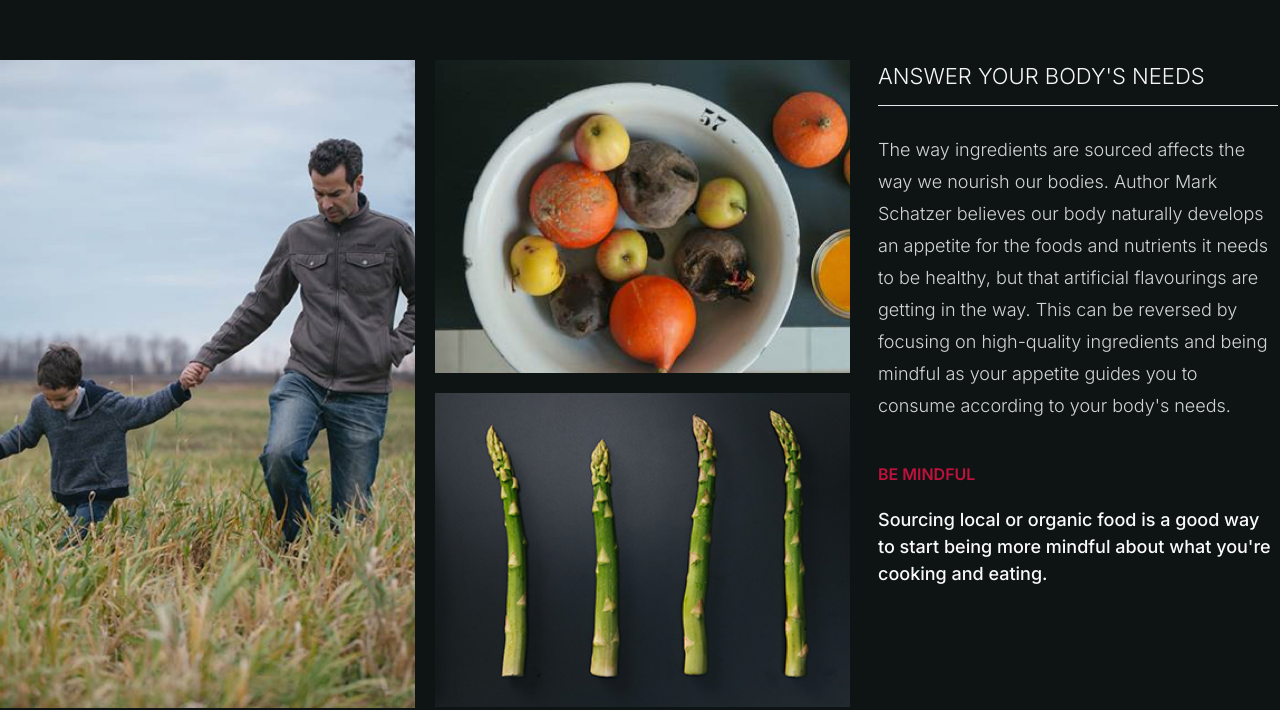
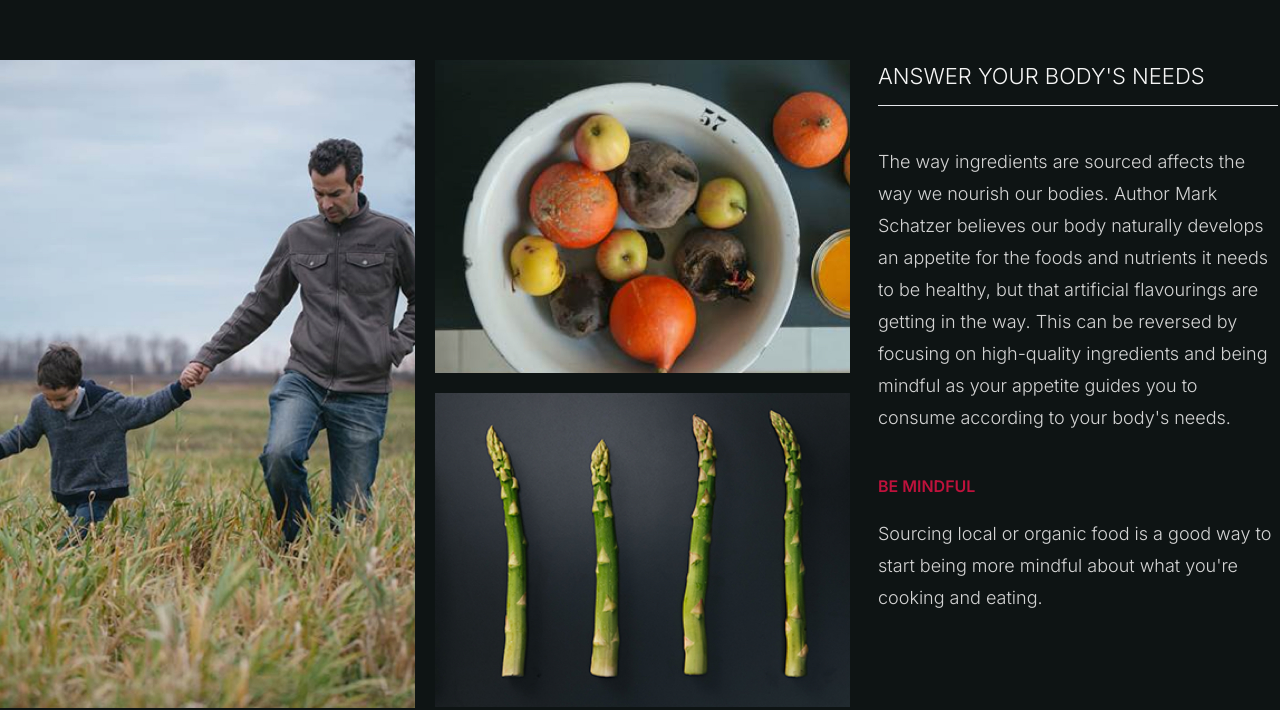
Before and after one commit to JacobDiazCruz/invision-test-app, a Next.js app: page / in a window 1280 px wide. Shown: the part 120-830 px from the top of the page. Built offline with nearby package versions, Linux system fonts and the light colour scheme.

Commit message:
Updated: Banner component to render content dynamically

```diff
--- a/src/app/components/Banner.tsx
+++ b/src/app/components/Banner.tsx
@@ -1,43 +1,48 @@
-import Image from "next/image";
-import HoldingHands from "../../../public/assets/component-01/Image-01@2x.jpg";
-import Veggies from "../../../public/assets/component-01/Image-02@2x.jpg";
-import Veggie from "../../../public/assets/component-01/Image-03@2x.jpg";
+import { sectionOne } from "@/config/contents";
+import Image, { StaticImageData } from "next/image";
+
+type ImageItem = {
+  alt: string;
+  src: StaticImageData;
+};
 
 export default function Banner() {
+  const images: ImageItem[] = sectionOne.images;
+
   return (
     <div className="flex gap-7">
       <div className="flex gap-5 w-[850px]">
         <div>
           <Image
-            alt="Man holding hands"
-            src={HoldingHands}
+            alt={images[0].alt}
+            src={images[0].src}
           />
         </div>
         <div>
           <Image
-            alt="Man holding hands"
-            src={Veggies}
+            alt={images[1].alt}
+            src={images[1].src}
           />
           <Image
-            alt="Man holding hands"
-            src={Veggie}
+            alt={images[2].alt}
+            src={images[2].src}
             className="mt-5"
           />
         </div>
       </div>
       <div className="text font-light w-[400px]">
-        <h1 className="text-[22px] text-neutral-100">ANSWER YOUR BODY&apos;S NEEDS</h1>
+        <h1 className="text-[22px] text-neutral-100">{sectionOne.title}</h1>
         <hr className="mb-7 mt-3"/>
-        <p className="text-[18px] font-light text-neutral-300 leading-8">The way ingredients are sourced affects the way we nourish our bodies. Author Mark Schatzer believes our body naturally develops an appetite
-          for the foods and nutrients it needs to be healthy, but that artificial flavourings are getting in the way. This can be reversed by focusing on
-          high-quality ingredients and being mindful as your appetite guides you to consume according to your body&apos;s needs.
-        </p>
-        <div className="mt-10">
-          <h4 className="text-rose-700 font-semibold">BE MINDFUL</h4>
-          <p className="text-[18px] mt-5 font-medium text-neutral-50">
-            Sourcing local or organic food is a good way to start being more mindful about what you&apos;re cooking and eating.
-          </p>
-        </div>
+        {sectionOne.body.map((body, index: number) => (
+          <div className="mt-5" key={index}>
+            <h4 className="text-rose-700 font-semibold mt-10">
+              {body.subTitle}
+            </h4>
+            <p className="text-[18px] mt-5 font-light text-neutral-300 line-clamp-10 leading-8">
+              {body.paragraph}
+            </p>
+          </div>
+        ))}
       </div>
     </div>
   );
--- a/src/config/contents.ts
+++ b/src/config/contents.ts
@@ -9,9 +9,18 @@ import FoodThree from "../../public/assets/component-02/Image-03@2x.jpg";
 export const sectionOne = {
   title: "ANSWER YOUR BODY'S NEEDS",
   images: [
-    HoldingHands,
-    Veggies,
-    Veggie
+    {
+      src: HoldingHands,
+      alt: "Holding hands"
+    },
+    {
+      src: Veggies,
+      alt: "Veggies"
+    },
+    {
+      src: Veggie,
+      alt: "Veggie"
+    }
   ],
   body: [
     {
```
